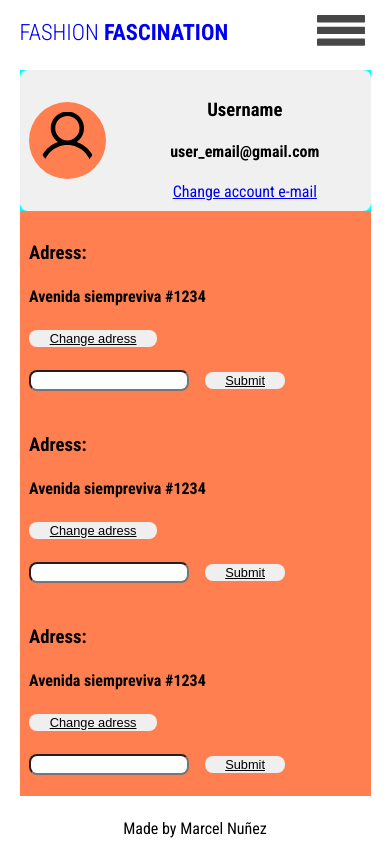
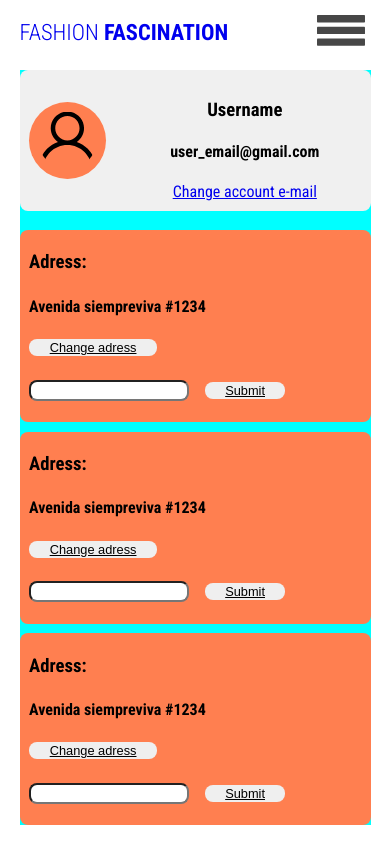
Before and after one commit to MarcelNDG/Fashion-2, a React (Create React App) app: page /profile in a window 390 px wide. Built offline with nearby package versions, Linux system fonts and the light colour scheme.

Commit message:
Profile layout mobile done

```diff
--- a/src/App.css
+++ b/src/App.css
@@ -743,7 +743,7 @@ footer{
   .profileformContainer{
    padding-top: 0.6rem;
     width: 100%;
-    background-color: coral;
+
   }
 
   .profileformContainer h3{
@@ -777,7 +777,10 @@ footer{
     align-items: left;
     text-align: left;
     padding: 0.6rem;
+    margin-top: 0.6rem;
+    border-radius: 8px;
     height: 12rem;
+    background-color: coral;
   }
 
   .profileItem h3{
```
